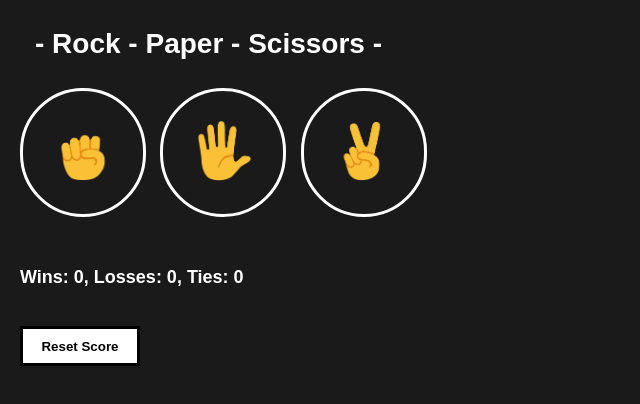
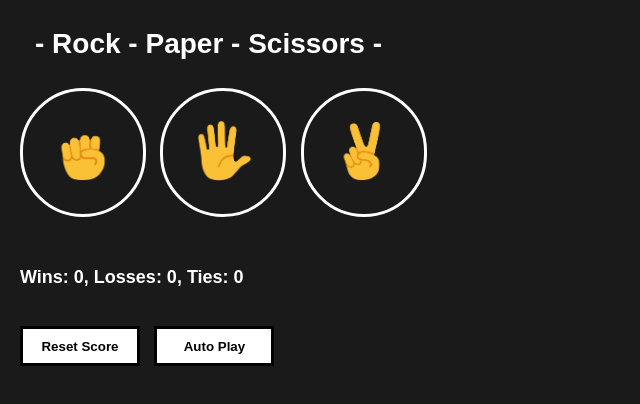
Before and after one commit to Ash007dev/rock-paper-scissors-game, a plain HTML site: page index.html in a window 1280 px wide. Shown: the whole page, without its empty margins (0-640 px from the left). Drawn offline with Linux system fonts and the light colour scheme.

Commit message:
Changes done to index.html

```diff
--- a/index.html
+++ b/index.html
@@ -4,7 +4,6 @@
 
     <head>
         <link rel = "stylesheet" href="styles.css">
-        <base href="/rock-paper-scissors-game/">
     </head>
 
     <body style="margin-left:20px;">
@@ -24,6 +23,7 @@
         <p class="gameResult"></p>
 
         <button onclick="console.log(resetScore())" class="resetButton">Reset Score</button>
+        <button class="resetButton" style="margin-left: 10px;">Auto Play</button>
 
     </body>
 
--- a/script.js
+++ b/script.js
@@ -1,4 +1,3 @@
-
 console.log(localStorage.getItem("scores"));
 let gameResult = document.querySelector('.gameResult');
 
```
